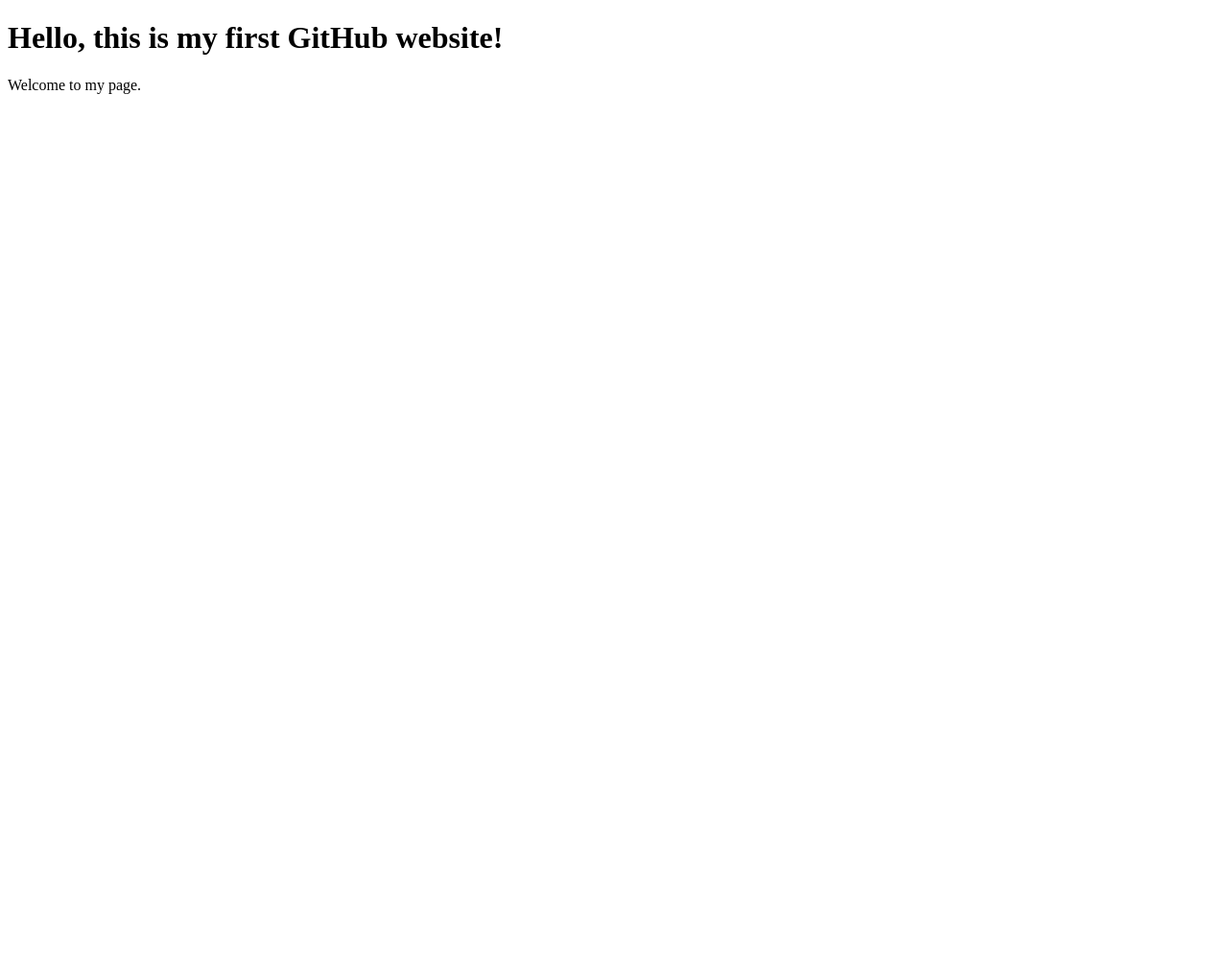
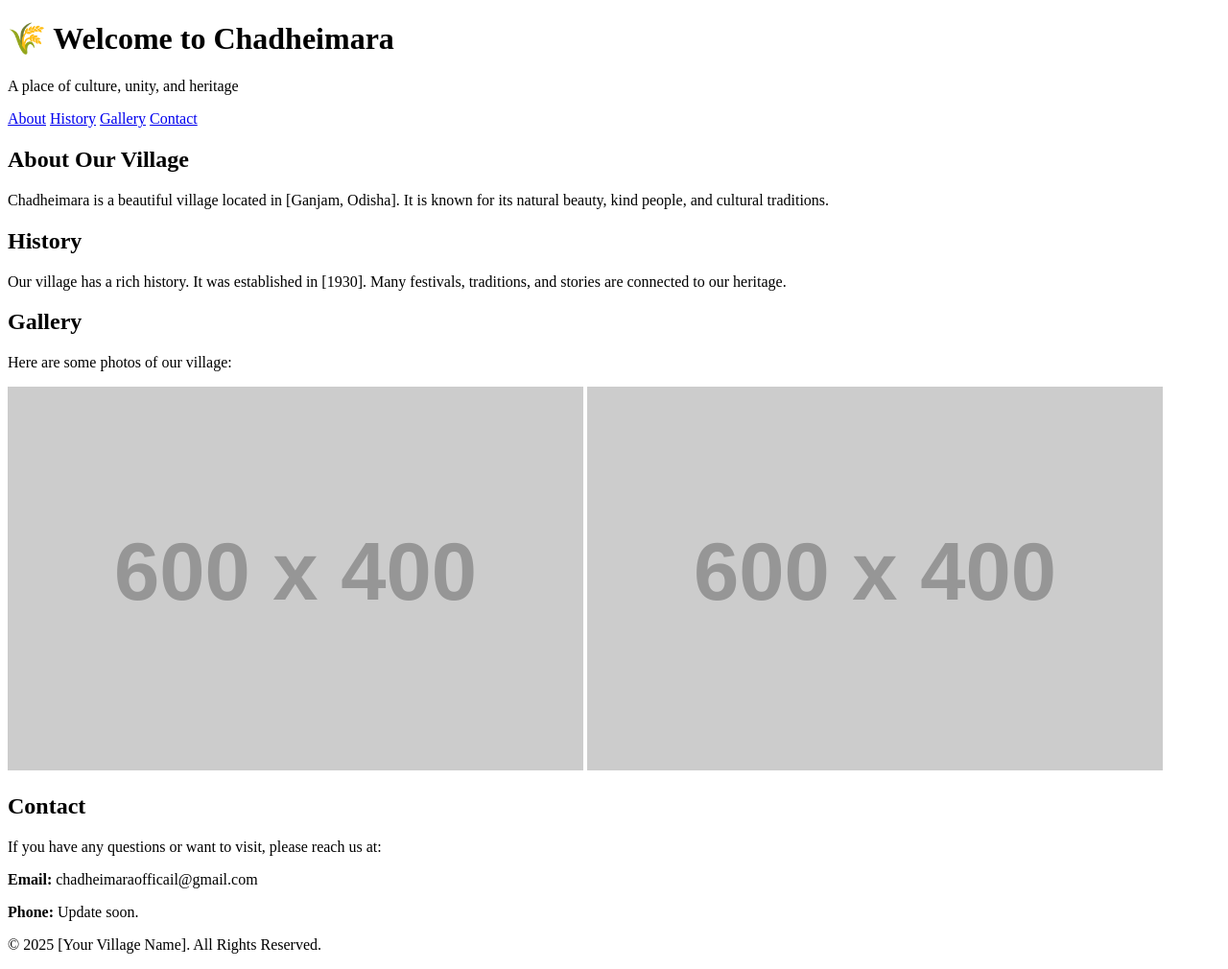
Before and after one commit to chadheimaraofficial-creator/Chadheimara-Official, a plain HTML site: page index.html in a window 1280 px wide. Shown: the whole page at 96% size. Before the commit the page ends 800 px from the top, so only its background shows below. Drawn offline with Linux system fonts and the light colour scheme; placeholder pictures from the web are drawn by us.

Commit message:
create index.html
Create nav tags

```diff
--- a/index.html
+++ b/index.html
@@ -1,10 +1,51 @@
 <!DOCTYPE html>
-<html>
+<html lang="en">
 <head>
-  <title>My Website</title>
+  <meta charset="UTF-8">
+  <meta name="viewport" content="width=device-width, initial-scale=1.0">
+  <title>Welcome to Chadheimara Village</title>
+  <link rel="stylesheet" href="style.css">
 </head>
 <body>
-  <h1>Hello, this is my first GitHub website!</h1>
-  <p>Welcome to my page.</p>
+  <header>
+    <h1>🌾 Welcome to Chadheimara </h1>
+    <p>A place of culture, unity, and heritage</p>
+    <nav>
+      <a href="#about">About</a>
+      <a href="#history">History</a>
+      <a href="#gallery">Gallery</a>
+      <a href="#contact">Contact</a>
+    </nav>
+  </header>
+
+  <section id="about">
+    <h2>About Our Village</h2>
+    <p>Chadheimara is a beautiful village located in [Ganjam, Odisha].
+    It is known for its natural beauty, kind people, and cultural traditions.</p>
+  </section>
+
+  <section id="history">
+    <h2>History</h2>
+    <p>Our village has a rich history. It was established in [1930].
+    Many festivals, traditions, and stories are connected to our heritage.</p>
+  </section>
+
+  <section id="gallery">
+    <h2>Gallery</h2>
+    <p>Here are some photos of our village:</p>
+    <img src="https://via.placeholder.com/600x400" alt="Village Image">
+    <img src="https://via.placeholder.com/600x400" alt="Village Temple">
+  </section>
+
+  <section id="contact">
+    <h2>Contact</h2>
+    <p>If you have any questions or want to visit, please reach us at:</p>
+    <p><b>Email:</b> chadheimaraofficail@gmail.com</p>
+    <p><b>Phone:</b> Update soon.</p>
+  </section>
+
+  <footer>
+    <p>© 2025 [Your Village Name]. All Rights Reserved.</p>
+  </footer>
 </body>
 </html>
```
